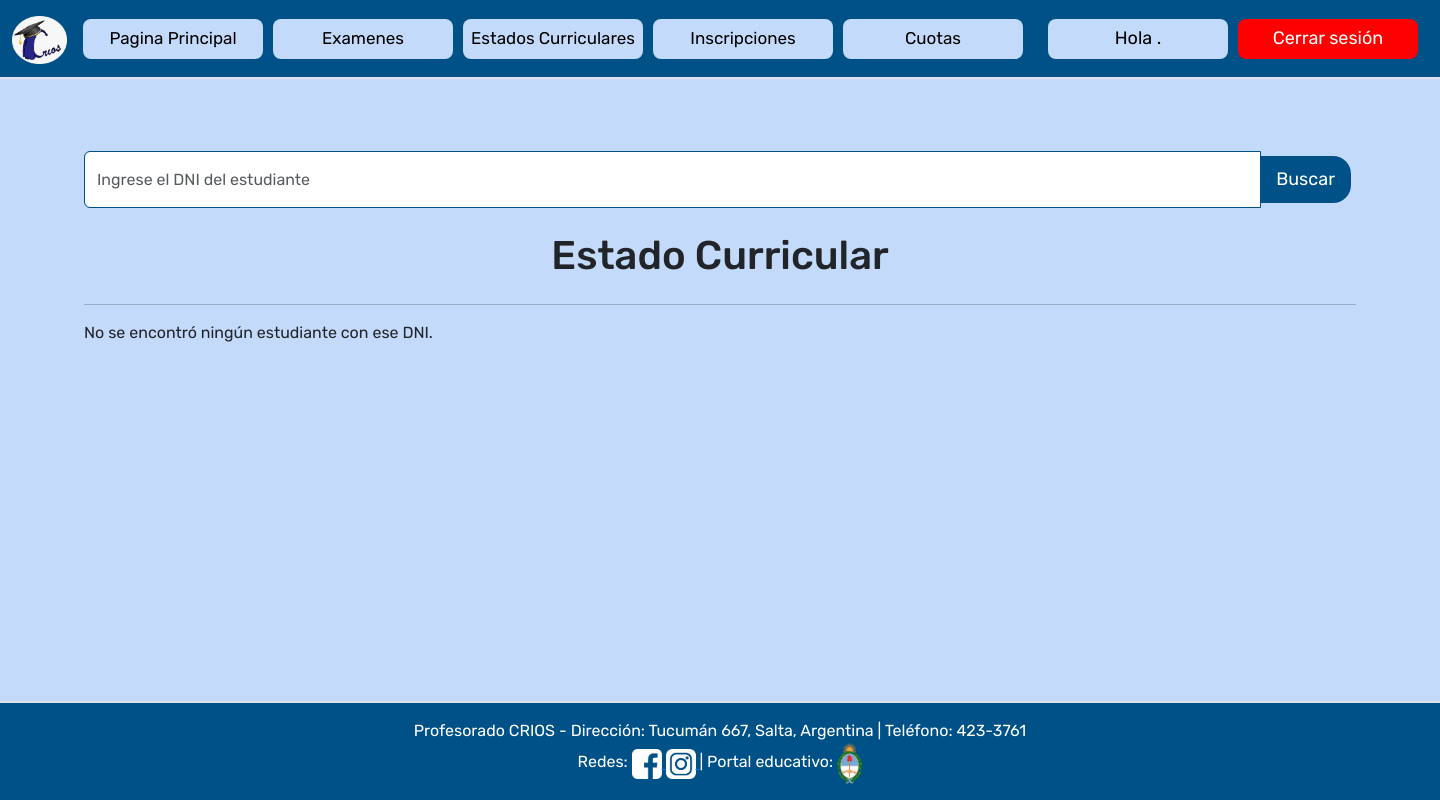
After one commit to MaxFerrarottiDEV/Proyecto-CRIOS, a Django app: page /estadosCurriculares/estados in a window 1440 px wide. The commit adds this page. Run offline with Django 5.2, Linux system fonts and the light colour scheme; data that the repository does not hold is empty; some libraries are stand-ins or nearby versions.

Commit message:
Comienzo a desarrollar estados Curriculares

```diff
--- a/MiApp/templates/base.html
+++ b/MiApp/templates/base.html
@@ -38,7 +38,7 @@
               <a class="nav-link nav-titulo" href="{% url 'build' %}">Examenes</a>
           </li>
           <li class="nav-item">
-              <a class="nav-link nav-titulo" href="{% url 'build' %}">Estados Curriculares</a>
+              <a class="nav-link nav-titulo" href="{% url 'estados' %}">Estados Curriculares</a>
           </li>
 
           <li class="nav-item dropdown">
--- /dev/null
+++ b/MiApp/templates/estadosCurriculares/estados.html
@@ -0,0 +1,80 @@
+{% extends 'base.html' %}
+{% load static %}
+{% block content %}
+    <div class="container mt-4">
+        <form method="GET" action="{% url 'estados' %}" class="mb-4">
+            <div class="input-group">
+                <input type="text" name="dni" class="form-control"
+                placeholder="Ingrese el DNI del estudiante" required>
+                <button class="botonBuscar" type="submit">Buscar</button>
+            </div>
+        </form>
+
+        <div class="table-container">
+            <h1 class="mb-4 text-center">Estado Curricular</h1>
+            <hr>
+
+            {% if estudiante %}
+            <table class="table table-striped table-bordered table-hover">
+                <thead class="table-dark">
+                    <tr>
+                        <th>DNI</th>
+                        <th>Nombre</th>
+                        <th>Apellido</th>
+                    </tr>
+                </thead>
+                <tbody>
+                    <tr>
+                        <td>{{ estudiante.dni }}</td>
+                        <td>{{ estudiante.nombre }}</td>
+                        <td>{{ estudiante.apellido }}</td>
+                    </tr>
+                </tbody>
+            </table>
+
+            <h2 class="mt-4">Materias y Estado</h2>
+            <table class="table table-striped table-bordered table-hover mt-3">
+                <thead class="table-dark">
+                    <tr>
+                        <th>Materia</th>
+                        <th>Nota</th>
+                        <th>Estado</th>
+                    </tr>
+                </thead>
+                <tbody>
+                    {% for materia in estudiante.estado_curricular %}
+                    <tr>
+                        <td>{{ materia.nombre }}</td>
+                        <td>{{ materia.nota }}</td>
+                        <td>{{ materia.estado }}</td>
+                    </tr>
+                    {% endfor %}
+                </tbody>
+            </table>
+
+            {% elif estudiantes %}
+            <table class="table table-striped table-bordered table-hover">
+                <thead class="table-dark">
+                    <tr>
+                        <th>DNI</th>
+                        <th>Nombre</th>
+                        <th>Apellido</th>
+                    </tr>
+                </thead>
+                <tbody>
+                    {% for estudiante in estudiantes %}
+                    <tr>
+                        <td>{{ estudiante.dni }}</td>
+                        <td>{{ estudiante.nombre }}</td>
+                        <td>{{ estudiante.apellido }}</td>
+                    </tr>
+                    {% endfor %}
+                </tbody>
+            </table>
+
+            {% else %}
+                <p>No se encontró ningún estudiante con ese DNI.</p>
+            {% endif %}
+        </div>
+    </div>
+{% endblock content %}
--- a/MiApp/urls.py
+++ b/MiApp/urls.py
@@ -17,4 +17,6 @@ urlpatterns = [
     path('inscripciones/consultas/modificar/<int:id>/', views.modificar, name='modificar'),
     path('upload/', views.adjuntar_archivo, name='adjuntar_archivo'),
     path('eliminar_estudiante_ajax/', views.eliminar_estudiante_ajax, name='eliminar_estudiante_ajax'),
+    path('estadosCurriculares/estados', views.estados, name='estados'),
+
     ]
--- a/MiApp/views.py
+++ b/MiApp/views.py
@@ -2,9 +2,10 @@ from django.shortcuts import render, redirect, get_object_or_404
 from django.contrib.auth.decorators import login_required
 from django.contrib.auth.forms import UserCreationForm
 from django.contrib import messages
-from .models import DatInsc
 from .forms import PreinscripcionForm
 from django.http import JsonResponse
+from django.shortcuts import render, get_object_or_404
+from .models import DatInsc, EstadosCurriculares
 
 def login(request):
     return render(request, 'login.html')
@@ -125,3 +126,21 @@ def adjuntar_archivo(request):
 
 def build(request):
     return render(request, 'build.html')
+
+
+
+
+def estados(request):
+    dni = request.GET.get('dni')
+
+    if dni:
+        estudiantes = DatInsc.objects.filter(dni=dni)
+        if estudiantes.exists():
+            context = {'estudiantes': estudiantes}
+        else:
+            context = {'error': 'Estudiante no encontrado'}
+    else:
+        lista_estudiantes = DatInsc.objects.all()
+        context = {'estudiantes': lista_estudiantes}
+
+    return render(request, 'estadosCurriculares/estados.html', context)
```
